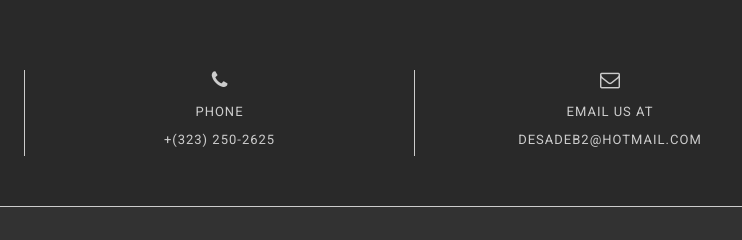
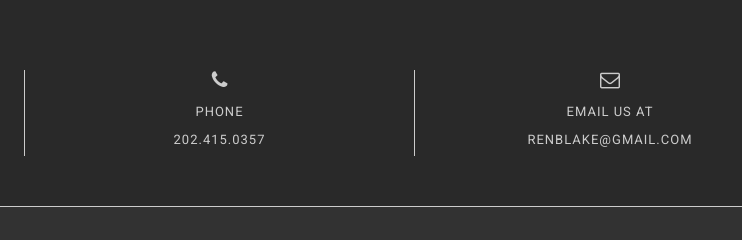
Before and after one commit to Compound-B/CompoundB, a plain HTML site: page index.html in a window 1280 px wide. Shown: the part 5500-5740 px from the top of the page, 420-1162 px from the left. Drawn offline with Linux system fonts and the light colour scheme; some packages are replaced by stand-ins of ours.

Commit message:
update to contact

```diff
--- a/index.html
+++ b/index.html
@@ -1251,14 +1251,14 @@
 					<div class="col-sm-4 wow zoomIn">
 						<i class="fa fa-phone" aria-hidden="true"></i>
 						<h4>Phone</h4>
-						<h3>+(323) 250-2625</h3>
+						<h3>202.415.0357</h3>
 					</div>
 					<!-- End of .col-sm-4 -->
 
 					<div class="col-sm-4 wow zoomIn">
 						<i class="fa fa-envelope-o" aria-hidden="true"></i>
 						<h4>email us at</h4>
-						<h3><a href="mailto:orango@website.com">desadeb2@hotmail.com</a></h3>
+						<h3><a href="mailto:orango@website.com">renblake@gmail.com</a></h3>
 					</div>
 					<!-- End of .col-sm-4 -->
 				</div>
```
